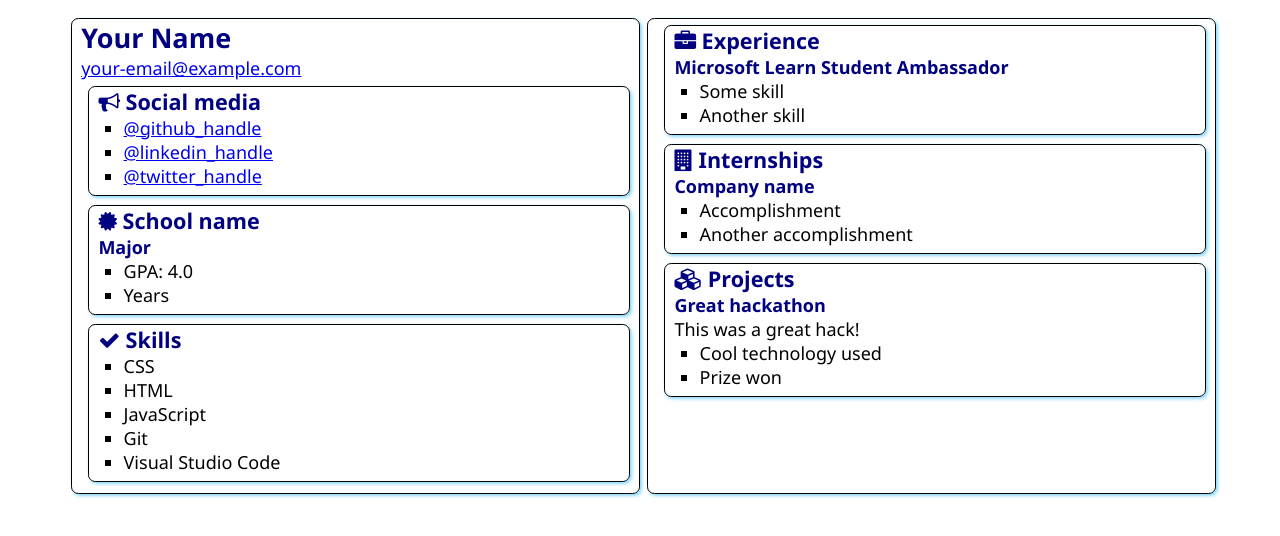
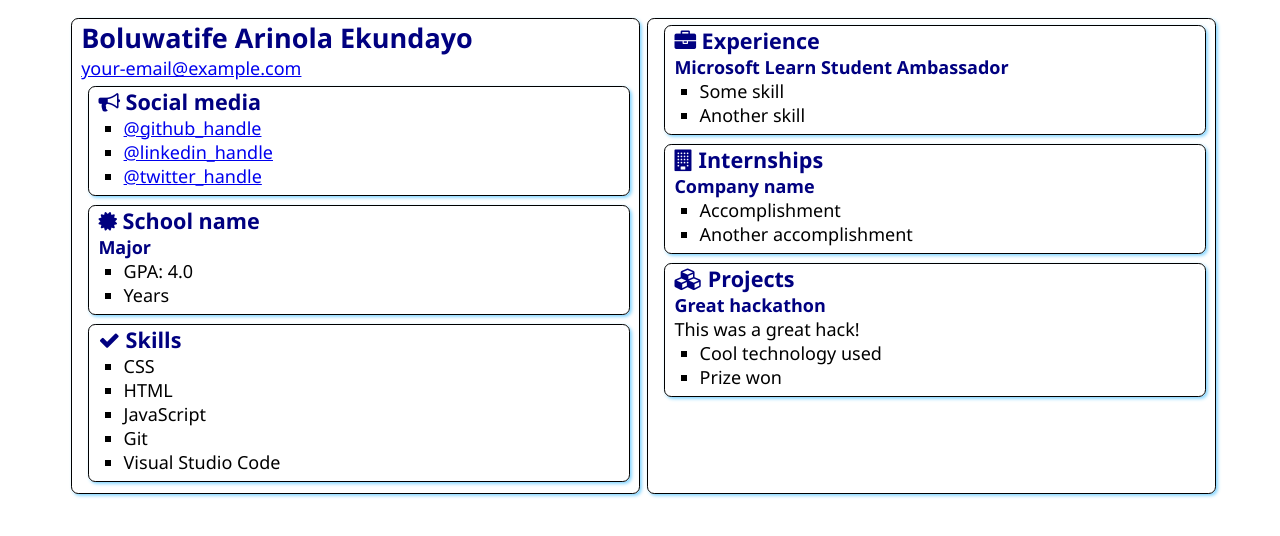
Before and after one commit to Tife28/SATechnicalOnboarding, a plain HTML site: page src/index.html in a window 1280 px wide. Drawn offline with Linux system fonts and the light colour scheme.

Commit message:
Edited the template
I added my name

```diff
--- a/src/index.html
+++ b/src/index.html
@@ -12,7 +12,7 @@
 <body>
     <main>
         <article class="box">
-            <h1>Your Name</h1>
+            <h1>Boluwatife Arinola Ekundayo</h1>
             <div><a href="mailto:your.email@example.com">your-email@example.com</a></div>
 
             <section class="box">
```
